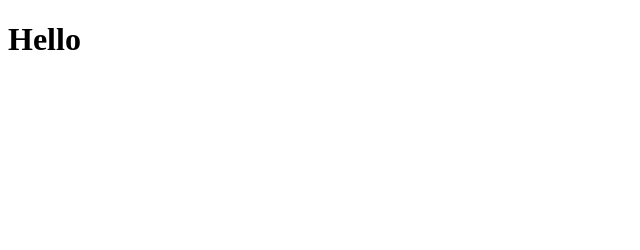
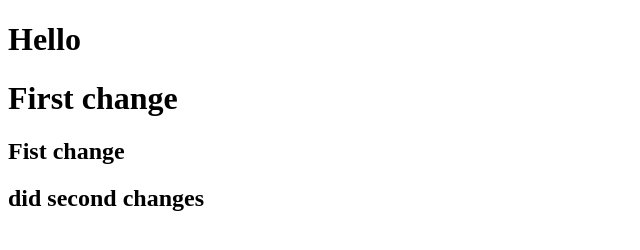
Before and after one commit to aadarshahebsingh/github_tutorial, a plain HTML site: page index.html in a window 1280 px wide. Shown: the whole page, without its empty margins (0-640 px from the left). Drawn offline with Linux system fonts and the light colour scheme.

Commit message:
did second changes

```diff
--- a/index.html
+++ b/index.html
@@ -7,5 +7,10 @@
 </head>
 <body>
     <h1>Hello</h1>
+    <h1>First change</h1>
+    <h2>Fist change</h2>
+
+
+    <h2>did second changes</h2>
 </body>
 </html>
```
